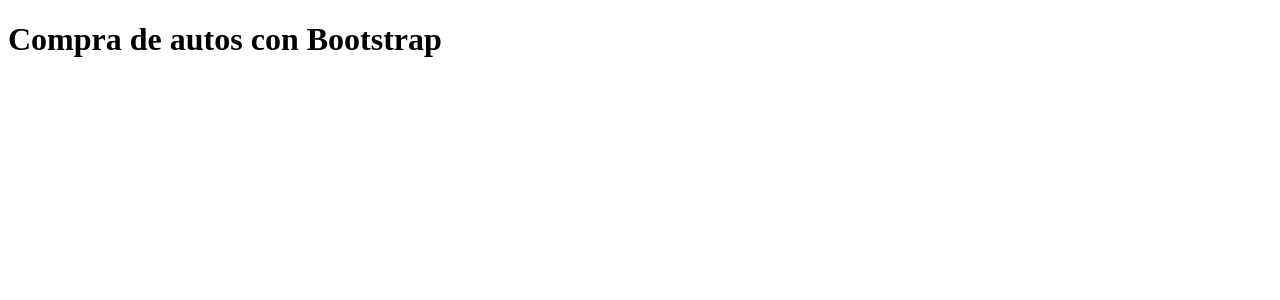
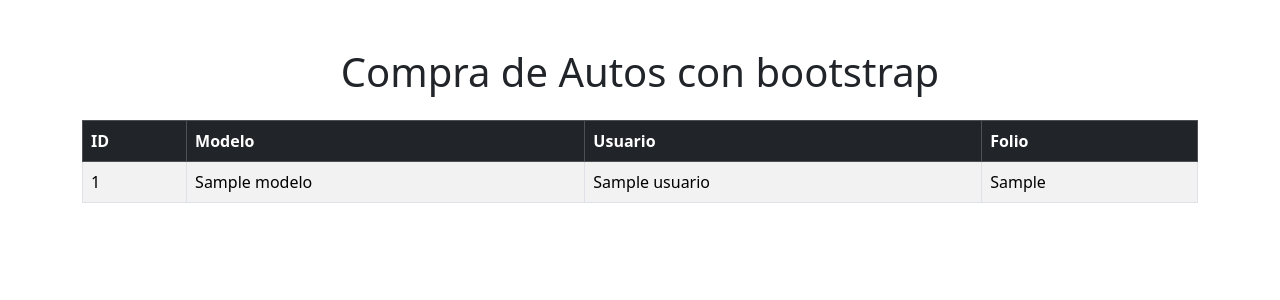
Before and after one commit to camila448859/UAN_PrograInternet, a PHP site: page / in a window 1280 px wide. Shown: the top 300 px of the page. Run offline with PHP 8.4, Linux system fonts and the light colour scheme; tables that the repository leaves empty or names only in its code hold one stand-in row (values such as "Sample post").

Commit message:
Practica9

```diff
--- a/Practica9/index.php
+++ b/Practica9/index.php
@@ -3,9 +3,51 @@
 <head>
     <meta charset="UTF-8">
     <meta name="viewport" content="width=device-width, initial-scale=1.0">
+    <link href="https://cdn.jsdelivr.net/npm/bootstrap@5.3.3/dist/css/bootstrap.min.css" rel="stylesheet">
     <title>Autos con Bootstrap</title>
 </head>
 <body>
-    <h1>Compra de autos con Bootstrap</h1>
+<div class="container my-5">
+        <h1 class="text-center mb-4">Compra de Autos con bootstrap</h1>
+
+        <?php
+            $con = mysqli_connect("localhost", "root", "CAMILA", "autos");
+
+            if (mysqli_connect_errno()) {
+                echo "<div class='alert alert-danger'>Error al conectar a MySQL: " . mysqli_connect_error() . "</div>";
+            } else {
+                $result = mysqli_query($con,
+                    "SELECT compra.id, modelo.nombre AS modelo, usuarios.nombre AS usuario, compra.folio
+                    FROM compra
+                    JOIN modelo ON compra.idModelo = modelo.id
+                    JOIN usuarios ON compra.idUsuario = usuarios.id;");
+        ?>
+
+        <table class="table table-striped table-bordered">
+            <thead class="table-dark">
+                <tr>
+                    <th>ID</th>
+                    <th>Modelo</th>
+                    <th>Usuario</th>
+                    <th>Folio</th>
+                </tr>
+            </thead>
+            <tbody>
+                <?php
+                    while ($row = mysqli_fetch_array($result)) {
+                        echo "<tr>";
+                        echo "<td>" . $row['id'] . "</td>";
+                        echo "<td>" . $row['modelo'] . "</td>";
+                        echo "<td>" . $row['usuario'] . "</td>";
+                        echo "<td>" . $row['folio'] . "</td>";
+                        echo "</tr>";
+                    }
+                    mysqli_close($con);
+                ?>
+            </tbody>
+        </table>
+
+        <?php } ?>
+    </div>
 </body>
 </html>
```
